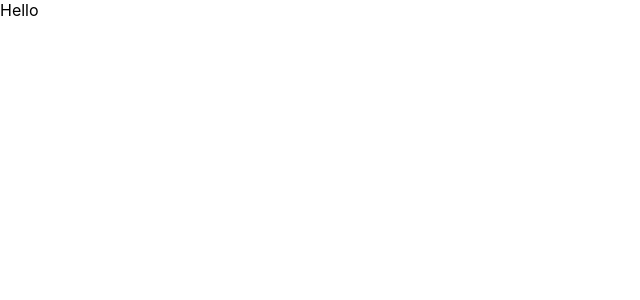
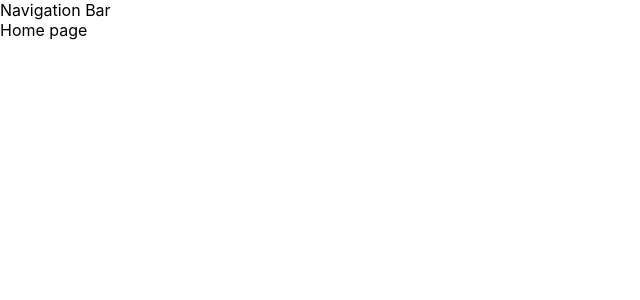
Before and after one commit to Gayan65/studentclient, a React (Create React App) app: page / in a window 1280 px wide. Shown: the top 300 px of the page, without its empty margins (0-640 px from the left). Built offline with nearby package versions, Linux system fonts and the light colour scheme.

Commit message:
nav bar component add

```diff
--- a/package.json
+++ b/package.json
@@ -9,6 +9,7 @@
     "@testing-library/user-event": "^13.5.0",
     "react": "^19.1.0",
     "react-dom": "^19.1.0",
+    "react-router-dom": "^7.5.0",
     "react-scripts": "5.0.1",
     "web-vitals": "^2.1.4"
   },
--- a/src/App.js
+++ b/src/App.js
@@ -1,5 +1,18 @@
+import { BrowserRouter, Routes, Route, Navigate } from "react-router-dom";
+import Home from "./pages/Home";
+import NavBar from "./components/NavBar";
+
 function App() {
-    return <div className="App">Hello</div>;
+    return (
+        <div className="App">
+            <BrowserRouter>
+                <NavBar />
+                <Routes>
+                    <Route path="/" element={<Home />} />
+                </Routes>
+            </BrowserRouter>
+        </div>
+    );
 }
 
 export default App;
--- /dev/null
+++ b/src/components/NavBar.js
@@ -0,0 +1,7 @@
+import React from "react";
+
+const NavBar = () => {
+    return <div>Navigation Bar</div>;
+};
+
+export default NavBar;
--- /dev/null
+++ b/src/pages/Home.js
@@ -0,0 +1,7 @@
+import React from "react";
+
+const Home = () => {
+    return <div>Home page</div>;
+};
+
+export default Home;
```
Also changed, not shown: 1 other file (tests, documents, lock files or other folders).
